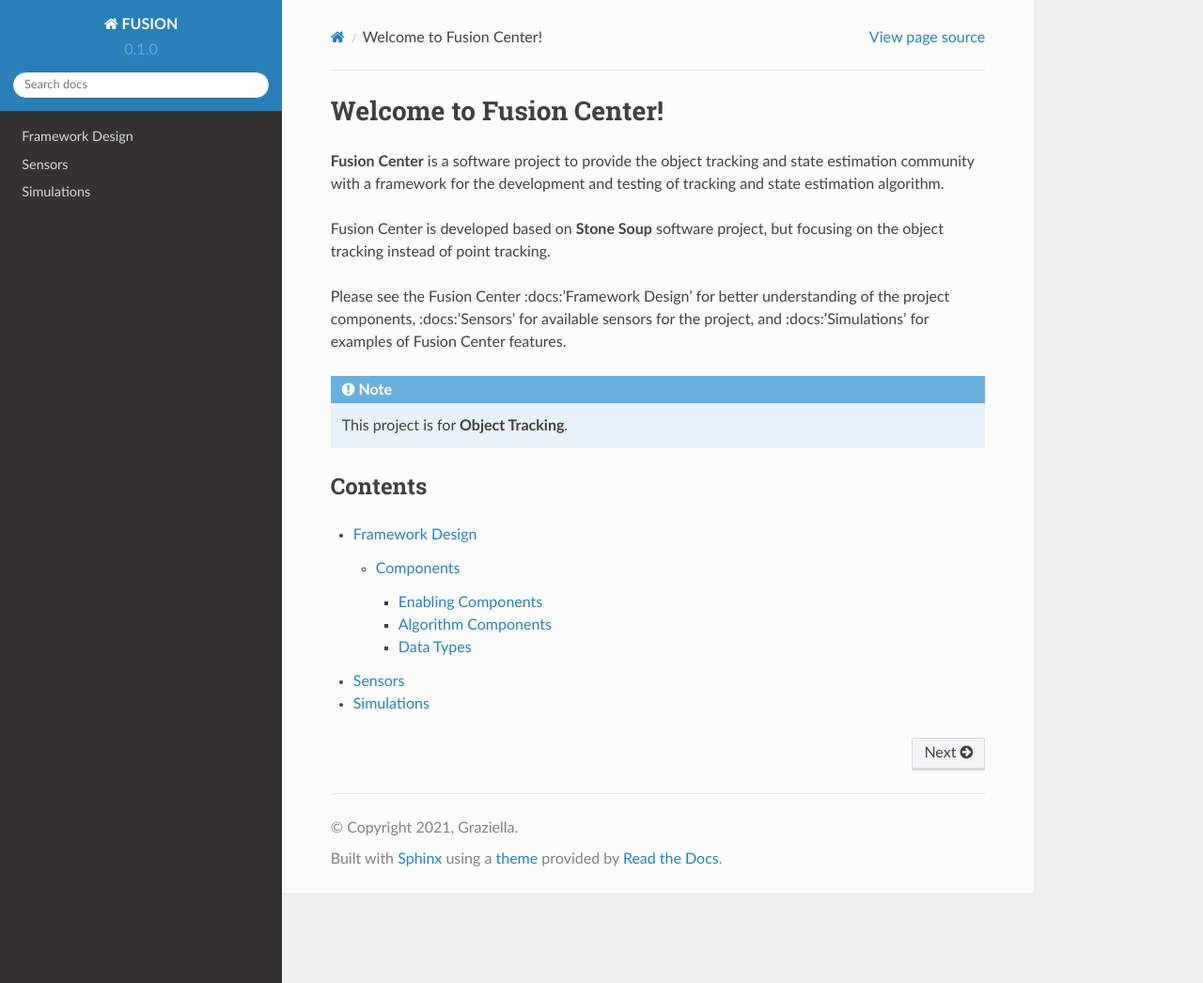
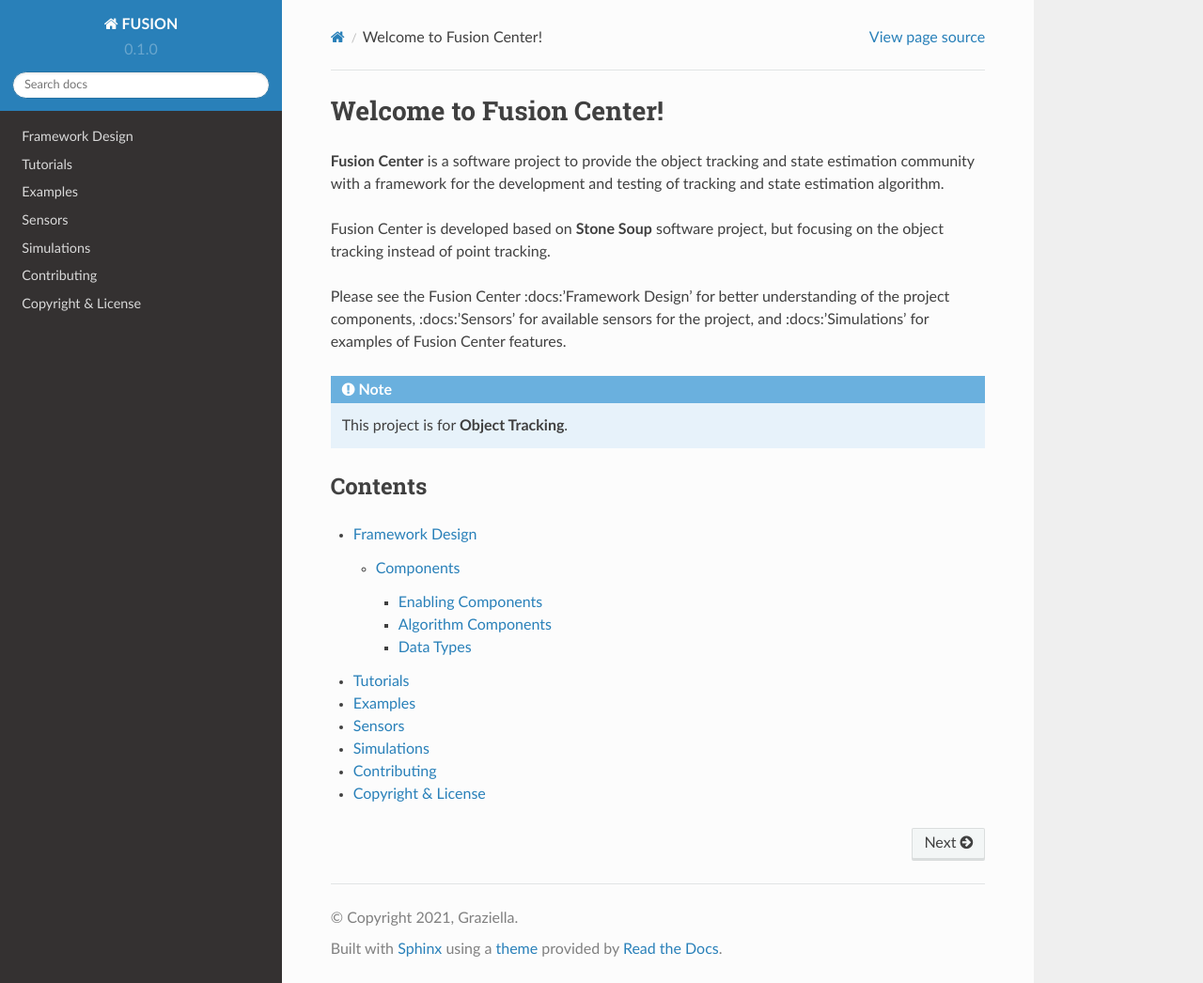
Before and after one commit to parksk1213/stone_soup_fusion, a Sphinx documentation site: the page built from docs/source/index.rst, in a window 1280 px wide and 1046 px high. Shown: the whole window at 94% size. Built offline with Sphinx 7.4.7 and the Read the Docs theme 2.0.0, drawn with Linux system fonts in a browser that asks for light colours.

Commit message:
Update index.rst

```diff
--- a/docs/source/index.rst
+++ b/docs/source/index.rst
@@ -17,5 +17,9 @@ Contents
 .. toctree::
 
    design
+   tutorials
+   examples
    sensors
    simulations
+   contributing
+   license
```
